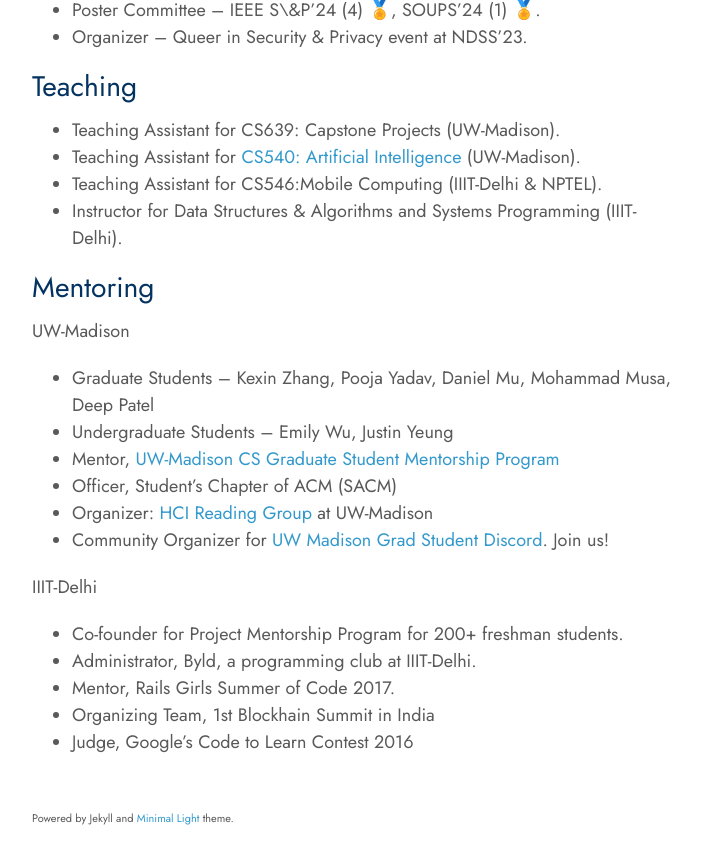
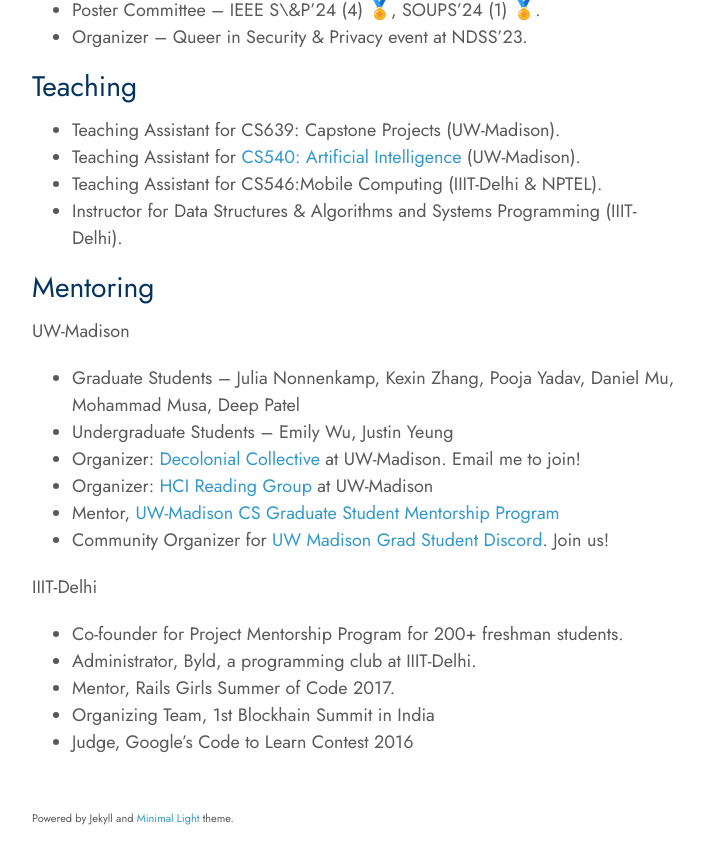
Before and after one commit to naman/naman.github.io, a Jekyll site: the page built from index.md, in a window 1280 px wide and 900 px high, scrolled down 3608 px. Shown: the top 864 px of the window, without its empty margins (438-1141 px from the left). Built offline with Jekyll 4.4.1, drawn with Linux system fonts in a browser that asks for light colours; nearby versions of some CDN libraries; a style sheet for code colours, icons or effects is not loaded.

Commit message:
mentoring

```diff
--- a/_includes/services.md
+++ b/_includes/services.md
@@ -24,11 +24,11 @@ Number of papers reviewed in (X). 🏅 Special recognition for an outstanding re
 ## Mentoring
 
 UW-Madison
-- Graduate Students -- Kexin Zhang, Pooja Yadav, Daniel Mu, Mohammad Musa, Deep Patel
+- Graduate Students -- Julia Nonnenkamp, Kexin Zhang, Pooja Yadav, Daniel Mu, Mohammad Musa, Deep Patel
 - Undergraduate Students -- Emily Wu, Justin Yeung
+- Organizer: [Decolonial Collective](#) at UW-Madison. Email me to join!
+- Organizer: [HCI Reading Group](https://bit.ly/uwmadison-hcc-meetup) at UW-Madison
 - Mentor, [UW-Madison CS Graduate Student Mentorship Program](https://www.cs.wisc.edu)
-- Officer, Student's Chapter of ACM (SACM)
-- Organizer: [HCI Reading Group](https://bit.ly/uwmadison-hcc-meetup) at UW-Madison
 - Community Organizer for [UW Madison Grad Student Discord](https://discord.gg/Bzf7Kz6RQ5"). Join us!
 
 
```
